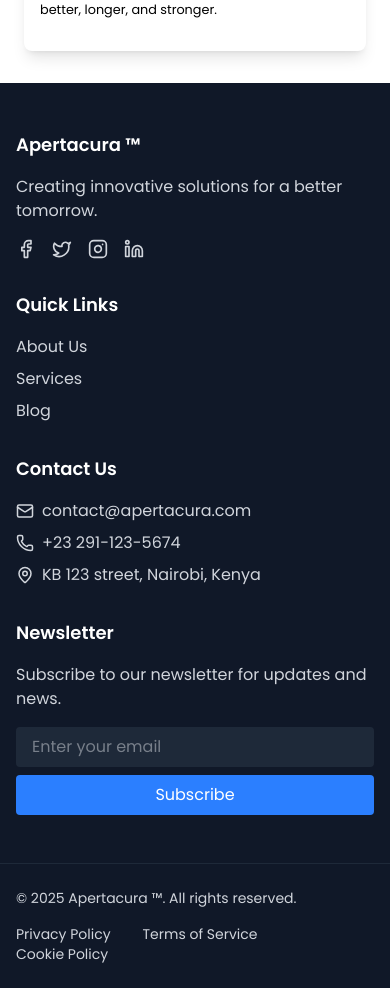
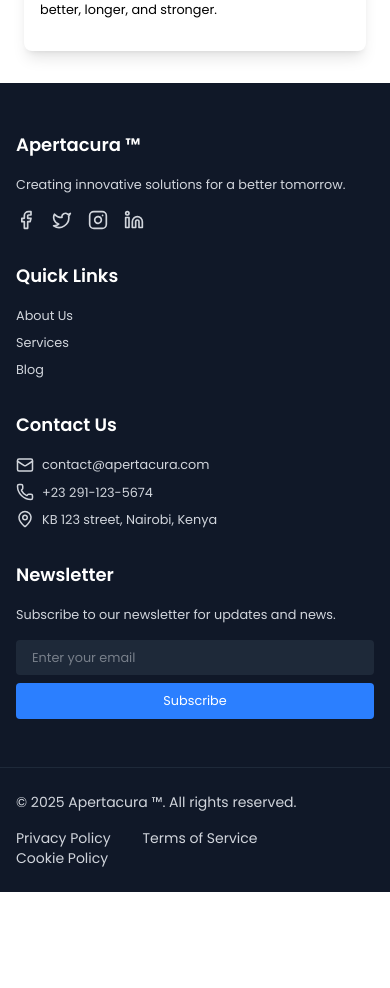
Before and after one commit to justinmihigo/apertacura, a React (Vite) app: page / in a window 390 px wide. Shown: the part 2025-3013 px from the top of the page. After the commit the page ends 2917 px from the top, so only its background shows below. Built offline with nearby package versions, Linux system fonts and the light colour scheme.

Commit message:
ch(change the font size in the footer)

```diff
--- a/src/components/Footer.tsx
+++ b/src/components/Footer.tsx
@@ -5,7 +5,7 @@ const Footer = () => {
     <footer id='footer' className="bg-gray-900 text-gray-300">
       {/* Main Footer */}
       <div className="max-w-6xl mx-auto px-4 py-12">
-        <div className="grid grid-cols-1 md:grid-cols-2 lg:grid-cols-4 gap-8">
+        <div className="grid grid-cols-1 text-[0.8rem] md:text-base md:grid-cols-2 lg:grid-cols-4 gap-8">
           {/* Company Info */}
           <div>
             <h3 className="text-white text-lg font-semibold mb-4">Apertacura <span>&trade;</span></h3>
```
